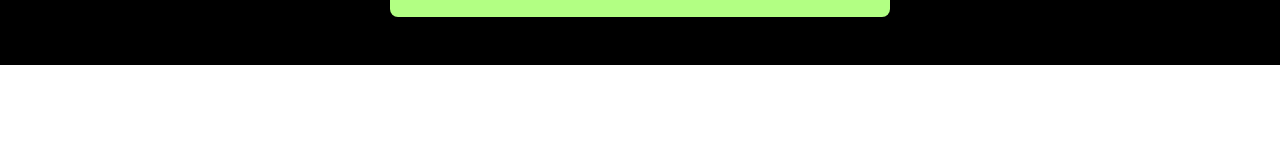
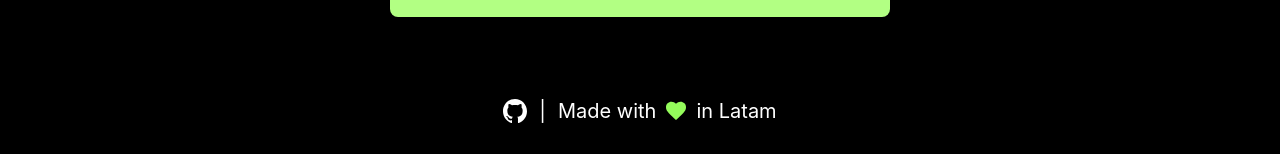
Before and after one commit to alxmcr/fe-desty-app-react-ts, a React (Vite) app: page / in a window 1280 px wide. Shown: the part 2660-2814 px from the top of the page. Before the commit the page ends 2725 px from the top, so only its background shows below. Built offline with nearby package versions, Linux system fonts and the light colour scheme.

Commit message:
feature/footer (#9)

```diff
--- /dev/null
+++ b/src/components/@icons/24x24/Icon24x24Github.tsx
@@ -0,0 +1,12 @@
+export default function Icon24x24Github() {
+    return (
+      <svg width={24} height={24} viewBox="0 0 24 24" fill="none" xmlns="http://www.w3.org/2000/svg">
+        <path
+          fillRule="evenodd"
+          clipRule="evenodd"
+          d="M12 0C5.37197 0 0 5.50795 0 12.3038C0 17.7389 3.43734 22.3513 8.20654 23.9796C8.8069 24.0906 9.02346 23.7119 9.02346 23.3863C9.02346 23.0939 9.01384 22.3192 9.01023 21.2941C5.67155 22.0367 4.96651 19.6436 4.96651 19.6436C4.4227 18.2225 3.63465 17.8438 3.63465 17.8438C2.54582 17.0802 3.71767 17.0975 3.71767 17.0975C4.9232 17.1838 5.55484 18.3656 5.55484 18.3656C6.62563 20.2456 8.36535 19.7028 9.04632 19.3882C9.1558 18.5926 9.46862 18.0498 9.81031 17.7426C7.14658 17.433 4.3457 16.377 4.3457 11.6611C4.3457 10.3202 4.81372 9.2198 5.5777 8.36122C5.45619 8.04913 5.04111 6.79704 5.69681 5.10456C5.69681 5.10456 6.70383 4.77273 8.99579 6.36405C9.97465 6.09102 10.9844 5.95166 11.9988 5.94957C13.0133 5.95126 14.023 6.09063 15.0018 6.36405C17.295 4.7715 18.3008 5.10456 18.3008 5.10456C18.9565 6.79704 18.545 8.04913 18.4199 8.36122C19.1899 9.2198 19.6519 10.3189 19.6519 11.6611C19.6519 16.3894 16.8486 17.4281 14.1753 17.7327C14.6024 18.1127 14.9874 18.8627 14.9874 20.0099C14.9874 21.6555 14.9729 22.9829 14.9729 23.3863C14.9729 23.7156 15.1871 24.098 15.7995 23.9771C20.5663 22.3463 24 17.7377 24 12.3038C24 5.50795 18.628 0 12 0Z"
+          fill="currentColor"
+        />
+      </svg>
+    );
+  }
--- /dev/null
+++ b/src/components/@icons/24x24/Icon24x24Heart.tsx
@@ -0,0 +1,10 @@
+export default function Icon24x24Heart() {
+  return (
+    <svg width={24} height={24} viewBox="0 0 24 24" fill="none" xmlns="http://www.w3.org/2000/svg">
+      <path
+        d="M12 21L10.55 19.7C8.86667 18.1834 7.475 16.875 6.375 15.775C5.275 14.675 4.4 13.6874 3.75 12.812C3.1 11.9367 2.646 11.1327 2.388 10.4C2.13 9.66736 2.00067 8.91736 2 8.15002C2 6.58336 2.525 5.27502 3.575 4.22502C4.625 3.17502 5.93333 2.65002 7.5 2.65002C8.36667 2.65002 9.19167 2.83336 9.975 3.20002C10.7583 3.56669 11.4333 4.08336 12 4.75002C12.5667 4.08336 13.2417 3.56669 14.025 3.20002C14.8083 2.83336 15.6333 2.65002 16.5 2.65002C18.0667 2.65002 19.375 3.17502 20.425 4.22502C21.475 5.27502 22 6.58336 22 8.15002C22 8.91669 21.871 9.66669 21.613 10.4C21.355 11.1334 20.9007 11.9374 20.25 12.812C19.5993 13.6867 18.7243 14.6744 17.625 15.775C16.5257 16.8757 15.134 18.184 13.45 19.7L12 21Z"
+        fill="currentColor"
+      />
+    </svg>
+  );
+}
--- /dev/null
+++ b/src/components/AppFooter.tsx
@@ -0,0 +1,27 @@
+import Icon24x24Github from './@icons/24x24/Icon24x24Github';
+import Icon24x24Heart from './@icons/24x24/Icon24x24Heart';
+
+export default function AppFooter() {
+  return (
+    <footer className="flex justify-center  bg-light-950 px-4 py-2 md:px-10 md:py-4">
+      <div className="flex h-[60px] w-full items-center justify-center gap-3 text-[20px] text-light-50 lg:w-[1028px]">
+        <a
+          href="https://github.com/alxmcr/fe-desty-app-react-ts"
+          target="_blank"
+          rel="noopener noreferrer"
+          className=""
+        >
+          <Icon24x24Github />
+        </a>
+        <span>|</span>
+        <span className="flex items-center gap-2">
+          {`Made with `}
+          <span className="text-reef-300">
+            <Icon24x24Heart />
+          </span>
+          {` in Latam`}
+        </span>
+      </div>
+    </footer>
+  );
+}
--- a/src/pages/HomePage.tsx
+++ b/src/pages/HomePage.tsx
@@ -1,3 +1,4 @@
+import AppFooter from '../components/AppFooter';
 import MainContent from '../components/home-page/MainContent';
 import InvitationCTASection from '../components/sections/InvitationCTASection';
 import PostsSection from '../components/sections/PostsSection';
@@ -10,6 +11,7 @@ export default function HomePage() {
       <PostsSection />
       <InvitationCTASection />
       <SubscribeNewsletterSection />
+      <AppFooter />
     </div>
   );
 }
```
